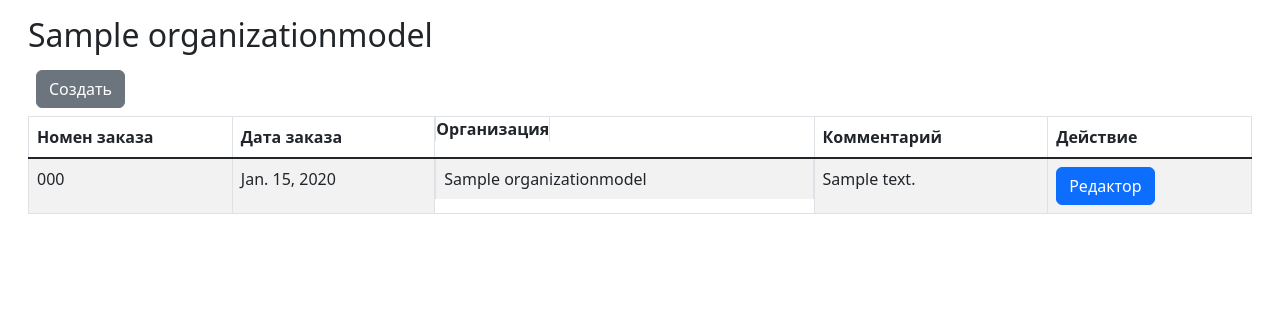
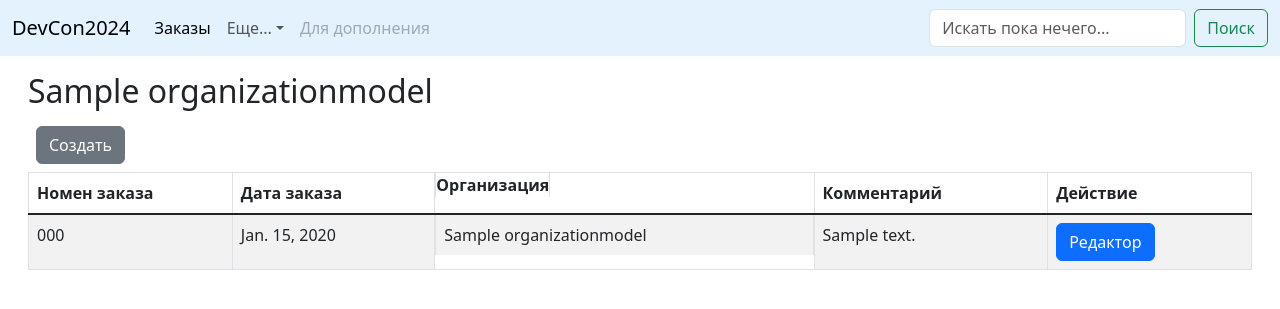
Before and after one commit to mobilesikuda/devcon2024, a Django app: page /orders/ in a window 1280 px wide. Shown: the top 309 px of the page. Run offline with Django 5.2, Linux system fonts and the light colour scheme; a user stored in the database is signed in; tables that the repository leaves empty hold one stand-in row (values such as "Sample post"); some libraries are stand-ins or nearby versions.

Commit message:
add navbar, logout

```diff
--- a/orders/templates/temple.html
+++ b/orders/templates/temple.html
@@ -7,6 +7,39 @@
   <link rel="shortcut icon" type="image/png" href="{% static 'favicon.ico' %}"/>
 </head>
 <body>
+<nav class="navbar navbar-expand-lg" data-bs-theme="light"  style="background-color: #e3f2fd;">
+  <div class="container-fluid">
+    <a class="navbar-brand"   href="#">DevCon2024</a>
+    <button class="navbar-toggler" type="button" data-bs-toggle="collapse" data-bs-target="#navbarSupportedContent" aria-controls="navbarSupportedContent" aria-expanded="false" aria-label="Toggle navigation">
+      <span class="navbar-toggler-icon"></span>
+    </button>
+    <div class="collapse navbar-collapse" id="navbarSupportedContent">
+      <ul class="navbar-nav me-auto mb-2 mb-lg-0">
+        <li class="nav-item">
+          <a class="nav-link active" aria-current="page" href="/orders">Заказы</a>
+        </li>
+        <li class="nav-item dropdown">
+          <a class="nav-link dropdown-toggle" href="#" role="button" data-bs-toggle="dropdown" aria-expanded="false">Еще...</a>
+          <ul class="dropdown-menu">
+            <li><a class="dropdown-item" href="/login">Вход</a></li>
+            <li><a class="dropdown-item" href="/logout">Выход</a></li>
+            <!-- li><hr class="dropdown-divider"></li>
+            <li><a class="dropdown-item" href="#">Something else here</a></li -->
+          </ul>
+        </li>
+        <li class="nav-item">
+          <a class="nav-link disabled" aria-disabled="true">Для дополнения</a>
+        </li>
+      </ul>
+      <form class="d-flex" role="search">
+        <input class="form-control me-2" type="search" placeholder="Искать пока нечего..." aria-label="Поиск"/>
+        <button class="btn btn-outline-success" type="submit">Поиск</button>
+      </form>
+    </div>
+  </div>
+</nav>
+
+
 <div class= "container-fluid table-responsive">
 {% block content %}
 {% endblock %}
--- a/orders/urls.py
+++ b/orders/urls.py
@@ -27,6 +27,7 @@ urlpatterns = [
     path('orders/del/<pk>/', views.order_del, name='orders'),
 
     path('login/', views.login_view, name='login'),
+    path('logout/', views.logout_view, name='logout'),
     #path('accounts/profile/', views.order_root),
     #path('accounts/profile/orders', views.order_root),
     #path('orders-api/', views.OrdersListAPI.as_view(), name='article-api'),
--- a/orders/views.py
+++ b/orders/views.py
@@ -7,7 +7,7 @@ from django.template import loader
 from .models import OrderModel, ManagerModel
 from .forms import OrderForm, OrderAssortFormSet
 from .serializers import OrderSerializer
-from django.contrib.auth import login, authenticate
+from django.contrib.auth import login, logout, authenticate
 from .forms import LoginForm
 
 def login_view(request):
@@ -21,6 +21,13 @@ def login_view(request):
                 login(request, user)
                 return redirect('/orders')
     return render(request, 'login.html', {'form': form})
+
+def logout_view(request):
+    logout(request)
+    # Optional: Add a success message using Django's messages framework
+    # messages.success(request, "You have been logged out.")
+    return redirect('/')
+
 
 def get_organization_by_request(request):
     org = None
```
